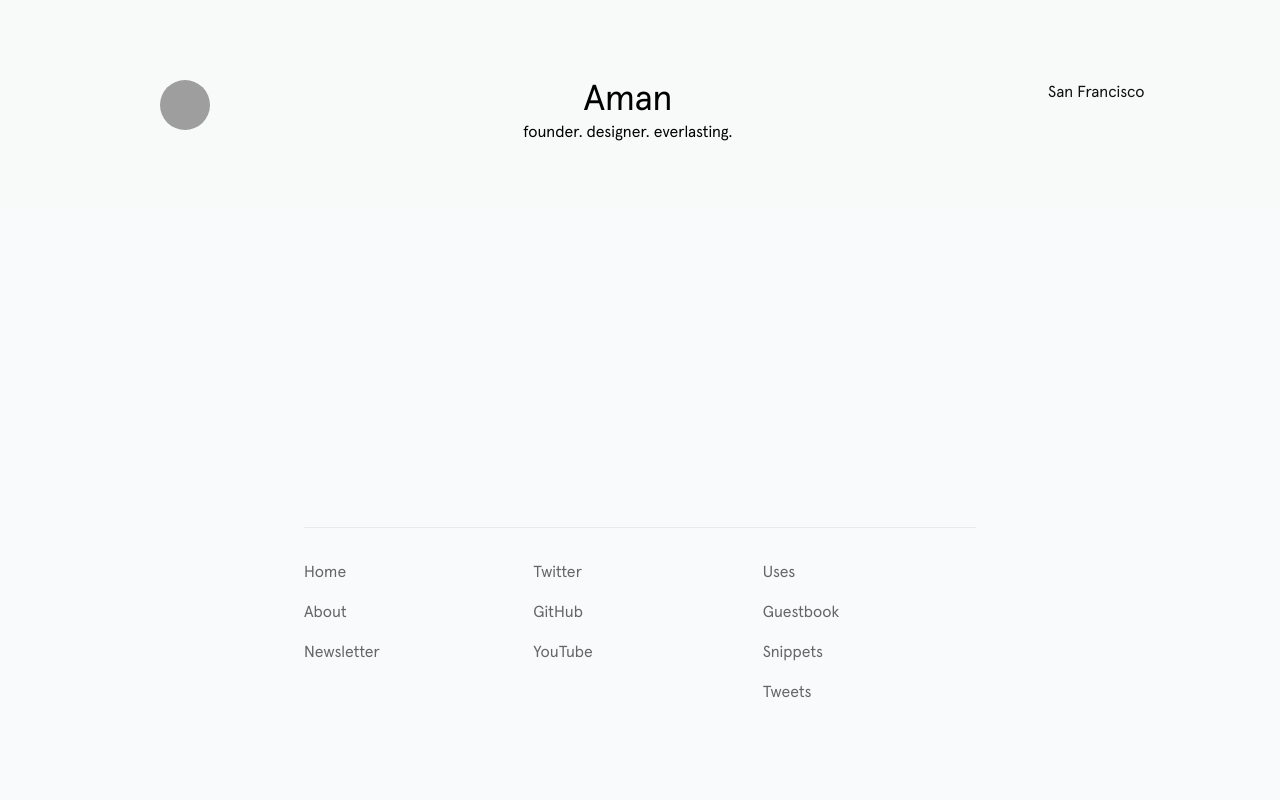
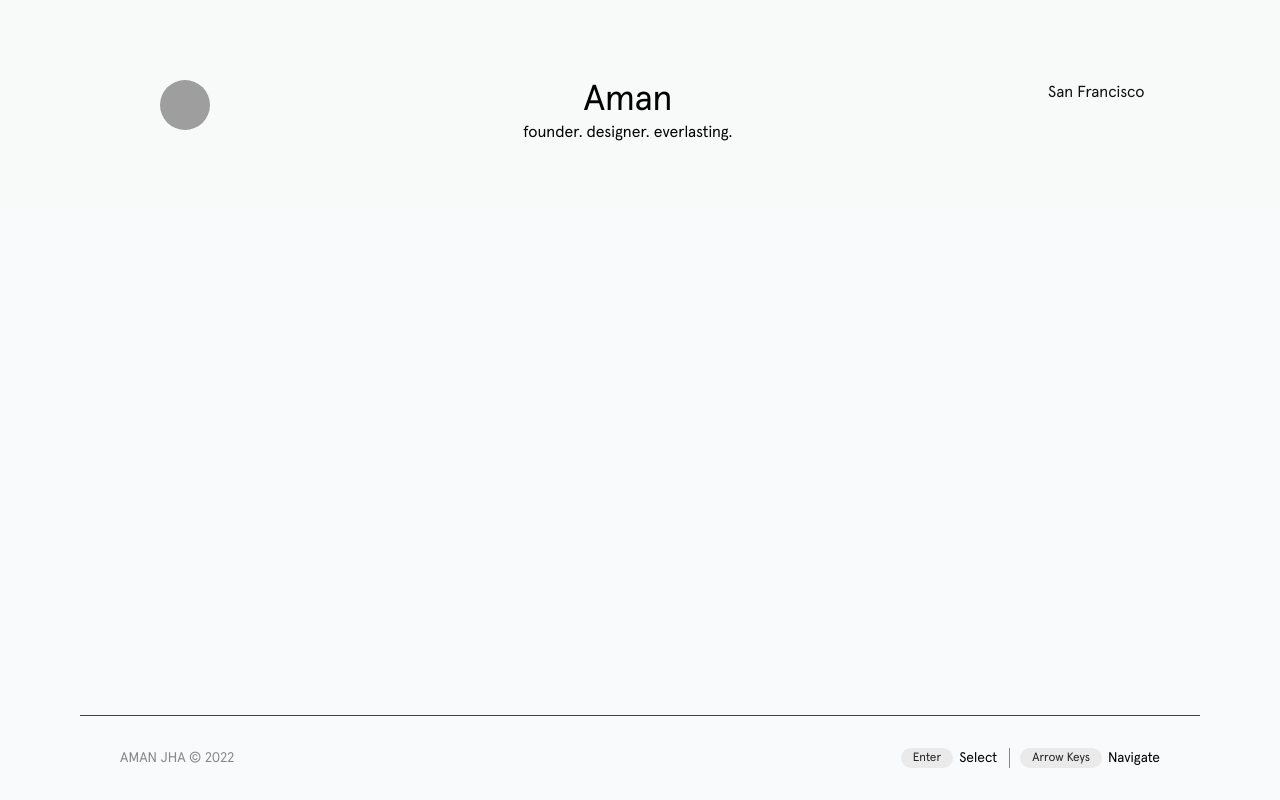
Before and after one commit to JhaAman/switch-portfolio, a Next.js app: page / in a window 1280 px wide. Built offline with nearby package versions, Linux system fonts and the light colour scheme; grey boxes are pictures that could not be loaded.

Commit message:
footer complete

```diff
--- /dev/null
+++ b/components/Common.tsx
@@ -0,0 +1,18 @@
+import { ReactNode } from "react";
+
+export const ExternalLink = ({
+  href,
+  children,
+}: {
+  href: string;
+  children: ReactNode;
+}) => (
+  <a
+    className="text-gray-500 transition hover:text-gray-600"
+    target="_blank"
+    rel="noopener noreferrer"
+    href={href}
+  >
+    {children}
+  </a>
+);
--- a/components/Footer.tsx
+++ b/components/Footer.tsx
@@ -1,42 +1,48 @@
 import Link from "next/link";
 
 // import NowPlaying from "components/NowPlaying";
-import { ReactNode } from "react";
-
-const ExternalLink = ({
-  href,
-  children,
-}: {
-  href: string;
-  children: ReactNode;
-}) => (
-  <a
-    className="text-gray-500 hover:text-gray-600 transition"
-    target="_blank"
-    rel="noopener noreferrer"
-    href={href}
-  >
-    {children}
-  </a>
-);
+import { ExternalLink } from "./Common";
 
 export default function Footer() {
   return (
-    <footer className="flex flex-col justify-center items-start max-w-2xl mx-auto w-full mb-8">
-      <hr className="w-full border-1 border-gray-200 dark:border-gray-800 mb-8" />
+    <footer className="flex flex-col items-center justify-center w-full px-20 mx-auto mb-8 text-sm ">
+      <hr className="w-full mb-8 border-t border-gray-600 dark:border-gray-400" />
+
+      <div className="flex justify-between w-full px-10">
+        <h3 className="text-gray-400 uppercase ">AMAN JHA © 2022</h3>
+        <div className="flex justify-end ">
+          <div className="flex items-center mr-3">
+            <p className="text-xs px-3  mx-1.5 py-0.5 text-gray-800 bg-gray-200 rounded-full">
+              Enter
+            </p>
+
+            <h4 className="">Select</h4>
+          </div>
+
+          <hr className="w-1 h-full pr-1 border-t-0 border-l border-gray-400 dark:border-gray-600" />
+
+          <div className="flex items-center ">
+            <p className="px-3 text-xs mx-1.5 py-0.5 text-gray-800 bg-gray-200 rounded-full">
+              Arrow Keys
+            </p>
+
+            <h4 className="">Navigate</h4>
+          </div>
+        </div>
+      </div>
       {/* <NowPlaying /> */}
-      <div className="w-full max-w-2xl grid grid-cols-1 gap-4 pb-16 sm:grid-cols-3">
+      {/* <div className="grid w-full max-w-2xl grid-cols-1 gap-4 pb-16 sm:grid-cols-3">
         <div className="flex flex-col space-y-4">
           <Link href="/">
-            <a className="text-gray-500 hover:text-gray-600 transition">Home</a>
+            <a className="text-gray-500 transition hover:text-gray-600">Home</a>
           </Link>
           <Link href="/about">
-            <a className="text-gray-500 hover:text-gray-600 transition">
+            <a className="text-gray-500 transition hover:text-gray-600">
               About
             </a>
           </Link>
           <Link href="/newsletter">
-            <a className="text-gray-500 hover:text-gray-600 transition">
+            <a className="text-gray-500 transition hover:text-gray-600">
               Newsletter
             </a>
           </Link>
@@ -52,25 +58,25 @@ export default function Footer() {
         </div>
         <div className="flex flex-col space-y-4">
           <Link href="/uses">
-            <a className="text-gray-500 hover:text-gray-600 transition">Uses</a>
+            <a className="text-gray-500 transition hover:text-gray-600">Uses</a>
           </Link>
           <Link href="/guestbook">
-            <a className="text-gray-500 hover:text-gray-600 transition">
+            <a className="text-gray-500 transition hover:text-gray-600">
               Guestbook
             </a>
           </Link>
           <Link href="/snippets">
-            <a className="text-gray-500 hover:text-gray-600 transition">
+            <a className="text-gray-500 transition hover:text-gray-600">
               Snippets
             </a>
           </Link>
           <Link href="/tweets">
-            <a className="text-gray-500 hover:text-gray-600 transition">
+            <a className="text-gray-500 transition hover:text-gray-600">
               Tweets
             </a>
           </Link>
         </div>
-      </div>
+      </div> */}
     </footer>
   );
 }
```
